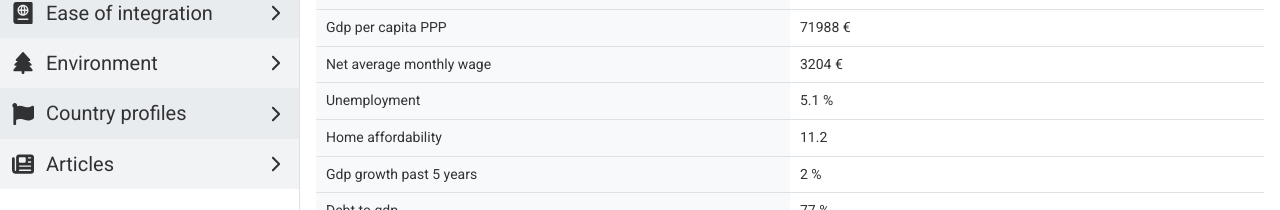
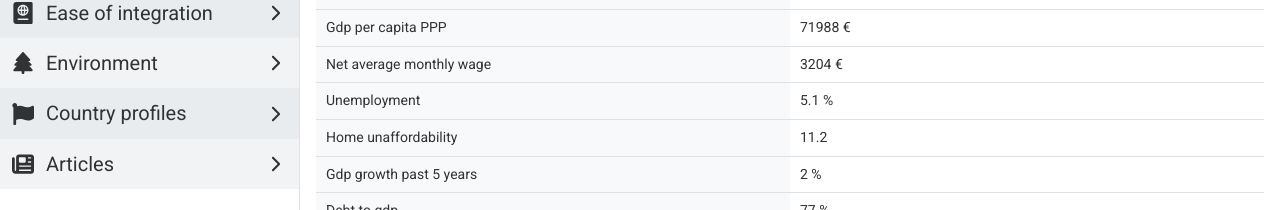
Before and after one commit to smravec/europe-in-data, a Next.js app: page /country-profiles/austria in a window 1280 px wide. Shown: the part 222-432 px from the top of the page. Built offline with nearby package versions, Linux system fonts and the light colour scheme.

Commit message:
Economy page

```diff
--- a/app/components/coming-soon.tsx
+++ b/app/components/coming-soon.tsx
@@ -15,7 +15,7 @@ export default function ComingSoon(){
                 Coming soon
             </Title>
             <Text mb={"sm"}>
-                Finished pages: Country profiles
+                Finished pages: Country profiles, Economy
             </Text>
 
             <Button onClick={()=>{router.push("/")}}>
--- a/app/components/country-profile.js
+++ b/app/components/country-profile.js
@@ -41,8 +41,8 @@ export default function CountryProfile( props ){
                     </Table.Tr>
 
                     <Table.Tr>
-                    <Table.Th>Home affordability</Table.Th>
-                    <Table.Td>{CountryData[Country]["2023"]["Home affordability"]}</Table.Td>
+                    <Table.Th>Home unaffordability</Table.Th>
+                    <Table.Td>{CountryData[Country]["2023"]["Home unaffordability"]}</Table.Td>
                     </Table.Tr>
 
                     <Table.Tr>
--- a/app/economy/page.tsx
+++ b/app/economy/page.tsx
@@ -28,7 +28,7 @@ export default function Economy(){
                 <Link href="/economy/gdp-per-capita-ppp">Gdp per capita PPP</Link>
                 <Link href="/economy/net-average-wage">Net average wage</Link>
                 <Link href="/economy/unemployment">Unemployment</Link>
-                <Link href="/economy/home-affordability">Home affordability</Link>
+                <Link href="/economy/home-unaffordability">Home unaffordability</Link>
                 <Link href="/economy/gdp-growth-past-5-years">Gdp growth past 5 years</Link>
                 <Link href="/economy/debt-to-gdp">Debt to gdp</Link>
                 <Link href="/economy/corporate-tax">Corporate tax</Link>
--- a/country-data/country-data.json
+++ b/country-data/country-data.json
@@ -11,7 +11,7 @@
             "Corporate tax": 23,
             "Capital gains tax": 27.5,
             "Net average wage": 38457.15,
-            "Home affordability": 11.2,
+            "Home unaffordability": 11.2,
             "Value added tax": 20,
             "Corruption": 71,
             "Trust in other people": 50,
@@ -45,7 +45,7 @@
             "Corporate tax": 25,
             "Capital gains tax": 0,
             "Net average wage": 35604.37,
-            "Home affordability": 6.8,
+            "Home unaffordability": 6.8,
             "Value added tax": 21,
             "Corruption": 73,
             "Trust in other people": 36,
@@ -79,7 +79,7 @@
             "Corporate tax": 10,
             "Capital gains tax": 10,
             "Net average wage": 9355.23,
-            "Home affordability": 9.5,
+            "Home unaffordability": 9.5,
             "Value added tax": 20,
             "Corruption": 45,
             "Trust in other people": 17,
@@ -113,7 +113,7 @@
             "Corporate tax": 18,
             "Capital gains tax": 12,
             "Net average wage": 12330.12,
-            "Home affordability": 12.9,
+            "Home unaffordability": 12.9,
             "Value added tax": 25,
             "Corruption": 50,
             "Trust in other people": 14,
@@ -147,7 +147,7 @@
             "Corporate tax": 12.5,
             "Capital gains tax": 20,
             "Net average wage": 22913.46,
-            "Home affordability": 8.2,
+            "Home unaffordability": 8.2,
             "Value added tax": 19,
             "Corruption": 53,
             "Trust in other people": 7,
@@ -181,7 +181,7 @@
             "Corporate tax": 21,
             "Capital gains tax": 0,
             "Net average wage": 17168.06,
-            "Home affordability": 12.8,
+            "Home unaffordability": 12.8,
             "Value added tax": 21,
             "Corruption": 57,
             "Trust in other people": 27,
@@ -215,7 +215,7 @@
             "Corporate tax": 22,
             "Capital gains tax": 42,
             "Net average wage": 41930.66,
-            "Home affordability": 6.2,
+            "Home unaffordability": 6.2,
             "Value added tax": 25,
             "Corruption": 90,
             "Trust in other people": 74,
@@ -249,7 +249,7 @@
             "Corporate tax": 20,
             "Capital gains tax": 20,
             "Net average wage": 17523.61,
-            "Home affordability": 11.1,
+            "Home unaffordability": 11.1,
             "Value added tax": 22,
             "Corruption": 76,
             "Trust in other people": 34,
@@ -283,7 +283,7 @@
             "Corporate tax": 20,
             "Capital gains tax": 34,
             "Net average wage": 36475.01,
-            "Home affordability": 8.5,
+            "Home unaffordability": 8.5,
             "Value added tax": 24,
             "Corruption": 87,
             "Trust in other people": 68,
@@ -317,7 +317,7 @@
             "Corporate tax": 30,
             "Capital gains tax": 26.4,
             "Net average wage": 38086.35,
-            "Home affordability": 9.3,
+            "Home unaffordability": 9.3,
             "Value added tax": 19,
             "Corruption": 78,
             "Trust in other people": 42,
@@ -351,7 +351,7 @@
             "Corporate tax": 22,
             "Capital gains tax": 15,
             "Net average wage": 17706.98,
-            "Home affordability": 13.2,
+            "Home unaffordability": 13.2,
             "Value added tax": 24,
             "Corruption": 49,
             "Trust in other people": 8,
@@ -385,7 +385,7 @@
             "Corporate tax": 9,
             "Capital gains tax": 15,
             "Net average wage": 12455.66,
-            "Home affordability": 13.7,
+            "Home unaffordability": 13.7,
             "Value added tax": 27,
             "Corruption": 42,
             "Trust in other people": 27,
@@ -419,7 +419,7 @@
             "Corporate tax": 21,
             "Capital gains tax": 22,
             "Net average wage": 53885.04,
-            "Home affordability": 6,
+            "Home unaffordability": 6,
             "Value added tax": 24,
             "Corruption": 72,
             "Trust in other people": 62,
@@ -453,7 +453,7 @@
             "Corporate tax": 12.5,
             "Capital gains tax": 33,
             "Net average wage": 43151.3,
-            "Home affordability": 7.25,
+            "Home unaffordability": 7.25,
             "Value added tax": 23,
             "Corruption": 77,
             "Trust in other people": 37,
@@ -487,7 +487,7 @@
             "Corporate tax": 24,
             "Capital gains tax": 26,
             "Net average wage": 24206.84,
-            "Home affordability": 10.3,
+            "Home unaffordability": 10.3,
             "Value added tax": 22,
             "Corruption": 56,
             "Trust in other people": 27,
@@ -521,7 +521,7 @@
             "Corporate tax": 20,
             "Capital gains tax": 20,
             "Net average wage": 13521.9,
-            "Home affordability": 9,
+            "Home unaffordability": 9,
             "Value added tax": 21,
             "Corruption": 60,
             "Trust in other people": 22,
@@ -555,7 +555,7 @@
             "Corporate tax": 15,
             "Capital gains tax": 20,
             "Net average wage": 14557.22,
-            "Home affordability": 12,
+            "Home unaffordability": 12,
             "Value added tax": 21,
             "Corruption": 61,
             "Trust in other people": 32,
@@ -589,7 +589,7 @@
             "Corporate tax": 24.94,
             "Capital gains tax": 0,
             "Net average wage": 49034.61,
-            "Home affordability": 9.1,
+            "Home unaffordability": 9.1,
             "Value added tax": 17,
             "Corruption": 78,
             "Trust in other people": 31,
@@ -623,7 +623,7 @@
             "Corporate tax": 35,
             "Capital gains tax": 0,
             "Net average wage": 20465.58,
-            "Home affordability": 12.1,
+            "Home unaffordability": 12.1,
             "Value added tax": 18,
             "Corruption": 51,
             "Trust in other people": 21,
@@ -657,7 +657,7 @@
             "Corporate tax": 25.8,
             "Capital gains tax": 33,
             "Net average wage": 45249.35,
-            "Home affordability": 7.8,
+            "Home unaffordability": 7.8,
             "Value added tax": 21,
             "Corruption": 79,
             "Trust in other people": 57,
@@ -691,7 +691,7 @@
             "Corporate tax": 22,
             "Capital gains tax": 37.8,
             "Net average wage": 45797.85,
-            "Home affordability": 7.8,
+            "Home unaffordability": 7.8,
             "Value added tax": 25,
             "Corruption": 84,
             "Trust in other people": 72,
@@ -725,7 +725,7 @@
             "Corporate tax": 19,
             "Capital gains tax": 19,
             "Net average wage": 14425.3,
-            "Home affordability": 11.8,
+            "Home unaffordability": 11.8,
             "Value added tax": 23,
             "Corruption": 54,
             "Trust in other people": 24,
@@ -759,7 +759,7 @@
             "Corporate tax": 21,
             "Capital gains tax": 28,
             "Net average wage": 16943.49,
-            "Home affordability": 13.2,
+            "Home unaffordability": 13.2,
             "Value added tax": 23,
             "Corruption": 61,
             "Trust in other people": 17,
@@ -793,7 +793,7 @@
             "Corporate tax": 16,
             "Capital gains tax": 10,
             "Net average wage": 11105.12,
-            "Home affordability": 10.5,
+            "Home unaffordability": 10.5,
             "Value added tax": 19,
             "Corruption": 46,
             "Trust in other people": 12,
@@ -827,7 +827,7 @@
             "Corporate tax": 21,
             "Capital gains tax": 0,
             "Net average wage": 12744.11,
-            "Home affordability": 14.6,
+            "Home unaffordability": 14.6,
             "Value added tax": 23,
             "Corruption": 54,
             "Trust in other people": 22,
@@ -861,7 +861,7 @@
             "Corporate tax": 22,
             "Capital gains tax": 0,
             "Net average wage": 17547.68,
-            "Home affordability": 12.5,
+            "Home unaffordability": 12.5,
             "Value added tax": 22,
             "Corruption": 56,
             "Trust in other people": 25,
@@ -895,7 +895,7 @@
             "Corporate tax": 25,
             "Capital gains tax": 28,
             "Net average wage": 23567.74,
-            "Home affordability": 8.1,
+            "Home unaffordability": 8.1,
             "Value added tax": 21,
             "Corruption": 60,
             "Trust in other people": 41,
@@ -929,7 +929,7 @@
             "Corporate tax": 20.6,
             "Capital gains tax": 30,
             "Net average wage": 33926.03,
-            "Home affordability": 7.8,
+            "Home unaffordability": 7.8,
             "Value added tax": 25,
             "Corruption": 82,
             "Trust in other people": 63,
@@ -963,7 +963,7 @@
             "Corporate tax": 14.6,
             "Capital gains tax": 0,
             "Net average wage": 85582.07,
-            "Home affordability": 10.3,
+            "Home unaffordability": 10.3,
             "Value added tax": 8.1,
             "Corruption": 82,
             "Trust in other people": 59,
```
Also changed, not shown: app/components/indicator.js (+5 -5 lines), app/economy/[indicator]/page.js (+33 -16 lines).
